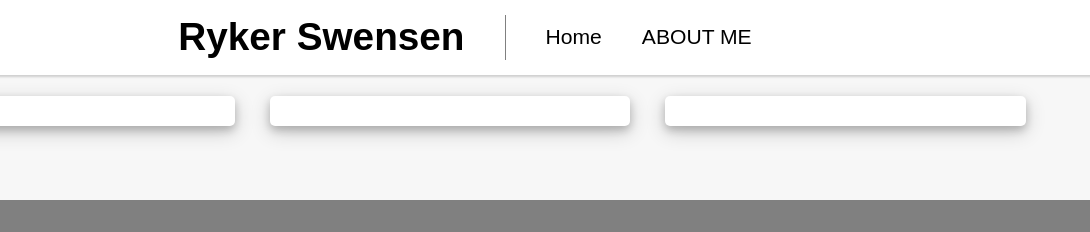
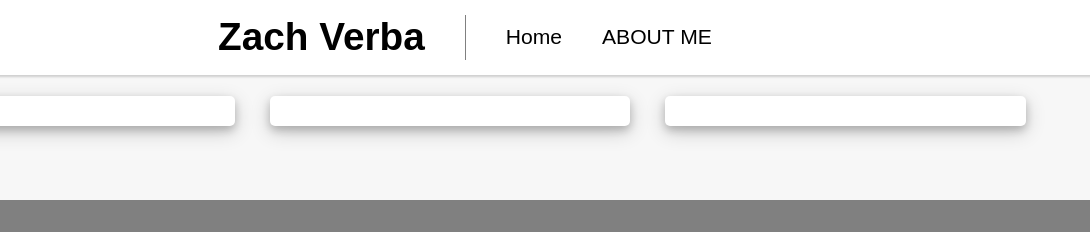
Before and after one commit to ninjattack2019/Birch-Bootcamp-fork, a plain HTML site: page index.html in a window 1280 px wide. Shown: the top 232 px of the page, 190-1280 px from the left. Drawn offline with nearby package versions, Linux system fonts and the light colour scheme.

Commit message:
Working Repl

```diff
--- a/index.html
+++ b/index.html
@@ -14,7 +14,7 @@
 
 <body>
   <header>
-    <h1>Ryker Swensen</h1>
+    <h1>Zach Verba</h1>
     <ul>
       <li>
         <a href="./index.html">
```
